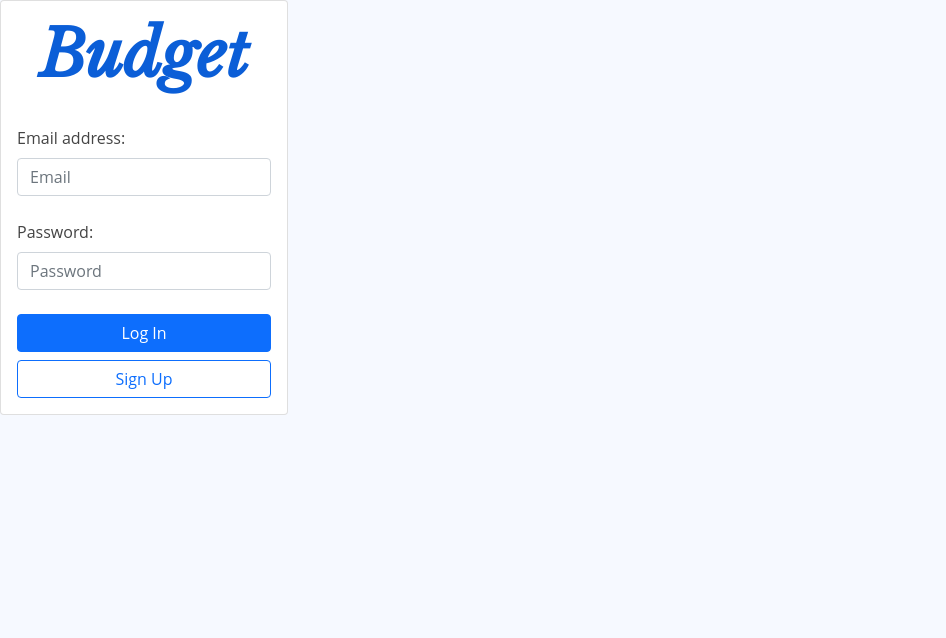
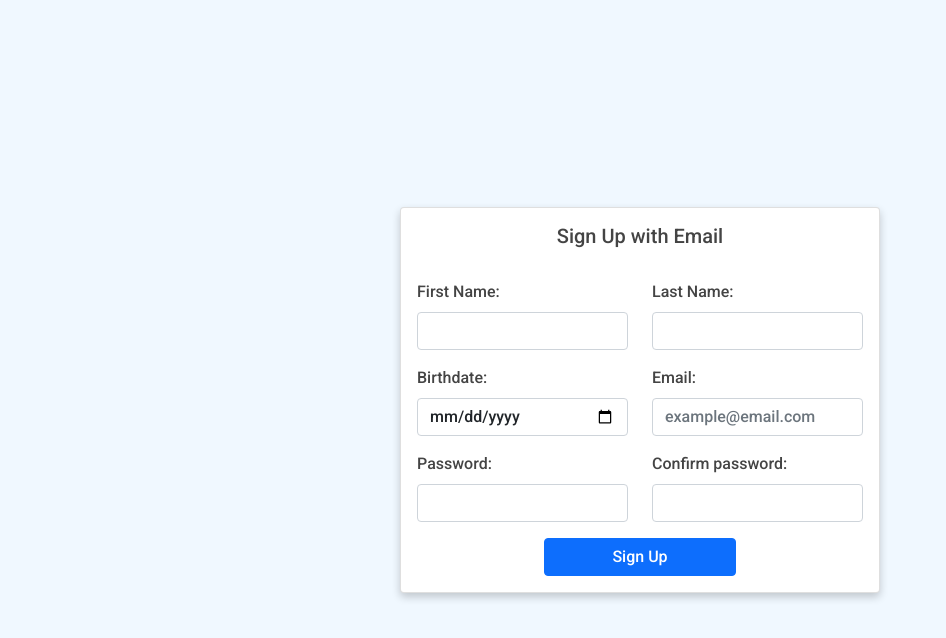
Before and after one commit to Humberto-C/budgetApp-Frontend, a React (Create React App) app: page /signup in a window 1280 px wide. Shown: the top 638 px of the page, without its empty margins (0-946 px from the left). Built offline with nearby package versions, Linux system fonts and the light colour scheme.

Commit message:
SignUp Component

```diff
--- a/package.json
+++ b/package.json
@@ -3,6 +3,7 @@
   "version": "0.1.0",
   "private": true,
   "dependencies": {
+    "@heroicons/react": "^1.0.6",
     "@testing-library/jest-dom": "^5.16.4",
     "@testing-library/react": "^13.2.0",
     "@testing-library/user-event": "^13.5.0",
@@ -10,6 +11,7 @@
     "react": "^18.1.0",
     "react-bootstrap": "^2.3.1",
     "react-dom": "^18.1.0",
+    "react-router-dom": "^6.3.0",
     "react-scripts": "5.0.1",
     "web-vitals": "^2.1.4"
   },
--- a/public/index.html
+++ b/public/index.html
@@ -10,6 +10,10 @@
   <link rel="preconnect" href="https://fonts.googleapis.com">
   <link rel="preconnect" href="https://fonts.gstatic.com" crossorigin>
   <link href="https://fonts.googleapis.com/css2?family=Libre+Baskerville:ital@1&display=swap" rel="stylesheet">
+  <!--Roboto Font-->
+  <link rel="preconnect" href="https://fonts.googleapis.com">
+  <link rel="preconnect" href="https://fonts.gstatic.com" crossorigin>
+  <link href="https://fonts.googleapis.com/css2?family=Roboto:wght@500&display=swap" rel="stylesheet">
 
   <!--
       manifest.json provides metadata used when your web app is installed on a
--- a/src/App.jsx
+++ b/src/App.jsx
@@ -1,10 +1,23 @@
-//import Header from './components/Header';
-//import Login from "./components/Login/Login";
+import { Routes, Route, BrowserRouter } from 'react-router-dom';
+import 'bootstrap/dist/css/bootstrap.min.css';
+import './index.css';
+
+/*Components*/
 import Login from "./components/Login/Login";
+import Signup from './components/Signup/Signup';
+//import Nav from './components/Navbar/Navbar';
+import Header from './components/Header/Header';
 
 function App() {
   return (
-    <Login />
+    <BrowserRouter>
+    <Routes>
+      <Route path='/' element={<Login />}/>
+      <Route path='signup' element={<Signup />}/>
+      <Route path='dashboard' element={ <Header user='Jesus'/> }/>
+      <Route path='*' element={ <h1>There is nothing here yet...</h1>}/>
+    </Routes>
+  </BrowserRouter>
   );
 }
 
--- /dev/null
+++ b/src/components/Header/Header.jsx
@@ -0,0 +1,47 @@
+import Navbar from 'react-bootstrap/Navbar';
+import Offcanvas from 'react-bootstrap/Offcanvas';
+import Nav from 'react-bootstrap/Nav';
+import Container from 'react-bootstrap/Container';
+import { BriefcaseIcon, HomeIcon, LogoutIcon } from '@heroicons/react/solid'
+import { Link } from 'react-router-dom';
+import './header.css';
+
+
+const Header = ({ user }) => {
+
+  return (
+    <>
+      <Navbar variant='light' bg='light' expand='false' fixed='top' className='header'>
+        <Container fluid>
+          <Navbar.Toggle className='header_toggle' />
+          <Link to="/dashboard" className="libreFont logoSize">Budget</Link>
+        </Container>
+        <Navbar.Offcanvas backdrop={false}>
+          <Offcanvas.Header className='justify-content-center'>
+            <Offcanvas.Title>
+              <span>Welcome {user}</span>
+            </Offcanvas.Title>
+          </Offcanvas.Header>
+          <Offcanvas.Body>
+            <Nav>
+              <div>
+                <Nav.Item>
+                  <Nav.Link><HomeIcon className='navIcons' />Dashboard</Nav.Link>
+                </Nav.Item>
+                <Nav.Item>
+                  <Nav.Link><BriefcaseIcon className='navIcons' />Accounts</Nav.Link>
+                </Nav.Item>
+              </div>
+              <Nav.Item className='offCanvas_logout'>
+                <Nav.Link><LogoutIcon className='navIcons' />Sign Out</Nav.Link>
+              </Nav.Item>
+            </Nav>
+          </Offcanvas.Body>
+        </Navbar.Offcanvas>
+      </Navbar>
+
+    </>
+  );
+}
+
+export default Header;
--- /dev/null
+++ b/src/components/Header/header.css
@@ -0,0 +1,68 @@
+
+
+.logoSize {
+    font-size: 2em;
+    text-decoration: none;
+    margin: auto;
+}
+
+.header {
+    box-shadow: 0 4px 8px 0 rgba(0, 0, 0, 0.2);
+}
+
+.navbar-toggler{
+    color: black;
+    border: none;
+}
+
+.navbar-toggler-icon {
+    width: 1em;
+    height: 1em;
+}
+
+.navbar-toggler:focus {
+box-shadow: none;
+}
+
+.navIcons {
+    display: inline-block;
+    background-color: none;
+    color: black;
+    width: 1.4em;
+    margin: 0 10px;
+    padding-bottom: 6px;
+}
+
+
+.offcanvas {
+    padding-top: 65px;
+    max-width: 300px;
+    z-index:1020;
+    width: auto;
+}
+
+.offcanvas-body {
+    padding: 1em 0;
+}
+
+.offcanvas-body .navbar-nav {
+    height: 100%;
+    justify-content: space-between;
+    max-height: 400px;
+}
+
+.offcanvas-backdrop.show {
+    opacity: 0;
+    z-index:1010;
+}
+
+.nav-item :hover {
+    background-color: aliceblue;
+    color: blue;
+}
+
+.nav-link {
+    display: flex;
+    align-items: center;
+    color: black;
+}
--- a/src/components/Login/Login.jsx
+++ b/src/components/Login/Login.jsx
@@ -3,10 +3,13 @@ import Form from 'react-bootstrap/Form';
 import Button from 'react-bootstrap/Button';
 import Card from 'react-bootstrap/Card';
 import Stack from 'react-bootstrap/Stack';
+import Container from 'react-bootstrap/Container';
+import Row from 'react-bootstrap/Row';
+import Col from 'react-bootstrap/Col';
+import { Link } from "react-router-dom";
+
 
 const Login = () => {
-
-    let regex = new RegExp('^([\\da-z_.-]+)@([\\da-z.-]+).([a-z.]{2,6})$');
 
     const [focused, setFocused] = useState({ email: false });
     const [user, setUser] = useState(
@@ -25,7 +28,6 @@ const Login = () => {
 
     const handleLogIn = (event) => {
         event.preventDefault();
-        if (regex.test(user.email)) { setUser(prevState => ({ ...prevState, validEmail: true })) };
     }
 
     const handleChange = (event) => {
@@ -37,9 +39,12 @@ const Login = () => {
 
 
     return (
+        <Container className="loginContainer">
+            <Row className="logInCenter">
+                <Col>
                     <Card style={{ width: '18em' }}>
 
-            <Card.Body>
+                        <Card.Body style={{ boxShadow: "0 4px 8px 0 rgba(0, 0, 0, 0.2)" }}>
                             <Card.Title className="libreFont text-center">Budget</Card.Title><br />
                             <Form onSubmit={handleLogIn}>
                                 <Form.Group>
@@ -62,14 +67,19 @@ const Login = () => {
                                     />
                                     <span className="error-msg">* Wrong password</span>
                                 </Form.Group><br />
-                    <Stack gap={2}>
+                                <Stack  gap={3}>
                                     <Button type="submit" variant="primary" >Log In</Button>
-
-                        <Button variant="outline-primary" >Sign Up</Button>
+                                    <div className="footerLogIn">
+                                        <span>Does not have an account?  </span>
+                                        <Link to="signup">Sign Up</Link>
+                                    </div>
                                 </Stack>
                             </Form>
                         </Card.Body>
                     </Card>
+                </Col>
+            </Row>
+        </Container>
     );
 };
 
--- /dev/null
+++ b/src/components/Navbar/Navbar.jsx
@@ -0,0 +1,11 @@
+
+
+function Nav() {
+
+
+    return (
+        <h1>Hello</h1>
+    );
+}
+
+export default Nav;
--- /dev/null
+++ b/src/components/Signup/Signup.jsx
@@ -0,0 +1,70 @@
+import { Card, Container, Form, Stack } from "react-bootstrap";
+import Row from 'react-bootstrap/Row';
+import Col from 'react-bootstrap/Col';
+import Button from 'react-bootstrap/Button';
+import { useState } from "react";
+
+const Signup = () => {
+
+    const [newUser, setNewUser] = useState({validated: false});
+
+    const handleSubmit = (event) => {
+        event.preventDefault();
+        setNewUser((prevState) => ({...prevState, validated: true}));
+        console.log(newUser.validated);
+    }
+
+    return (
+        <Container className="signUpContainer">
+            <Row className="signUpCenter">
+                <Col>
+                    <Card className="signUpCard">
+                        <Card.Body>
+                            <Card.Title className="text-center">Sign Up with Email</Card.Title><br />
+                            <Form noValidate validated={newUser.validated} onSubmit={handleSubmit}>
+                                <Row className="mb-3">
+                                    <Col> {/* First name imput */}
+                                        <Form.Label>First Name: </Form.Label>
+                                        <Form.Control required type="text" />
+                                    </Col>{/* End First name imput */}
+                                    <Col>{/* Last name imput */}
+                                        <Form.Label>Last Name:  </Form.Label>
+                                        <Form.Control required type="text" />
+                                    </Col>{/* End Last name imput */}
+                                </Row>
+                                <Row className="mb-3">
+                                    <Col>{/* Birth imput */}
+                                        <Form.Label>Birthdate: </Form.Label> {/* Birthdate input */}
+                                        <Form.Control required type="date" />
+                                    </Col>{/* End Birthdate input */}
+                                    <Col>  {/* Email input */}
+                                        <Form.Label>Email: </Form.Label>  {/* Email input */}
+                                        <Form.Control required type="email" placeholder="example@email.com" pattern="^([\da-z_\.-]+)@([\da-z\.-]+)\.([a-z\.]{2,6})$"/>
+                                        <Form.Control.Feedback type="invalid">* No valid email / *This email has already been used</Form.Control.Feedback>
+                                    </Col> {/* End Email input */}
+                                </Row>
+                                <Row className="mb-3">
+                                    <Col>  {/* Password input */}
+                                        <Form.Label>Password: </Form.Label>
+                                        <Form.Control required type="password" />
+                                        <Form.Control.Feedback type="invalid">* Should have at least 1 special character, 1 capital letter and 1 number</Form.Control.Feedback>
+                                    </Col>
+                                    <Col> {/* Confirm Password input */}
+                                        <Form.Label>Confirm password: </Form.Label>
+                                        <Form.Control required type="password" />
+                                        <Form.Control.Feedback type="invalid">* No match</Form.Control.Feedback>
+                                    </Col>
+                                </Row>
+                                <Stack>
+                                    <Button className="signUpButton" type="submit" variant="primary" >Sign Up</Button>
+                                </Stack>
+                            </Form>
+                        </Card.Body>
+                    </Card>
+                </Col>
+            </Row>
+        </Container>
+    );
+}
+
+export default Signup;
--- a/src/index.css
+++ b/src/index.css
@@ -1,7 +1,9 @@
 body {
     font-family: "Open Sans", sans-serif;
-    background: #f6f9ff;
+    /* background: #f6f9ff; */
+    background-color: aliceblue;
     color: #444444;
+    font-family: 'Roboto', serif;
 }
 
 .libreFont {
@@ -21,6 +23,43 @@ body {
 
 input:invalid[focused="true"] ~ .error-msg {
     display: block;
+}
+
+.loginContainer, .signUpContainer {
+    height: 90vh;
+    display: flex;
+    margin: auto;
+    position: absolute;
+    top: 0;
+    bottom: 0;
+    left: 0;
+    right: 0;
+}
+
+.signUpCenter, .logInCenter {
+    margin: auto;
+}
+
+.signUpCard {
+    box-shadow: 0 4px 8px 0 rgba(0, 0, 0, 0.2);
+}
+
+.signUpButton {
+    width: 12em;
+    align-self: center;
+}
+
+
+#day, #month, #year {
+    text-align: center;
+}
+
+#day, #month {
+    width: 3.5em;
+}
+
+#year {
+    width: 5em;
 }
 
 /* .loginContainer {
@@ -44,3 +83,9 @@ input:invalid[focused="true"] ~ .error-msg {
     align-items: center;
 
 } */
+
+.footerLogIn {
+    margin: auto;
+    margin-bottom: 4px;
+    font-size: 15px;
+}
--- a/src/index.js
+++ b/src/index.js
@@ -1,12 +1,10 @@
 import React from 'react';
 import ReactDOM from 'react-dom/client';
-import 'bootstrap/dist/css/bootstrap.min.css';
-import './index.css'
 import App from './App';
+
+
 
 const root = ReactDOM.createRoot(document.getElementById('root'));
 root.render(
-  <React.StrictMode>
-    <App />
-  </React.StrictMode>
+  <App />
 );
```
Also changed, not shown: src/components/Header.jsx (deleted, +0 -10 lines), public/budget-logo-removebg.png (deleted), 1 other file (tests, documents, lock files or other folders). Lines whose indentation alone changed are shown as unchanged.
